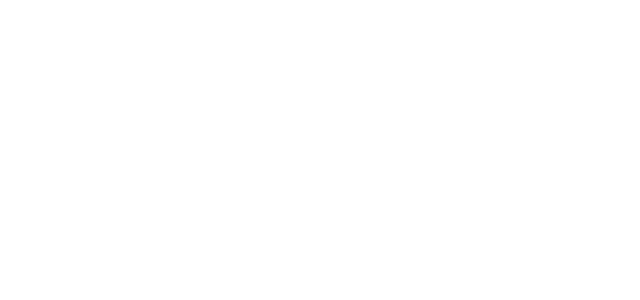
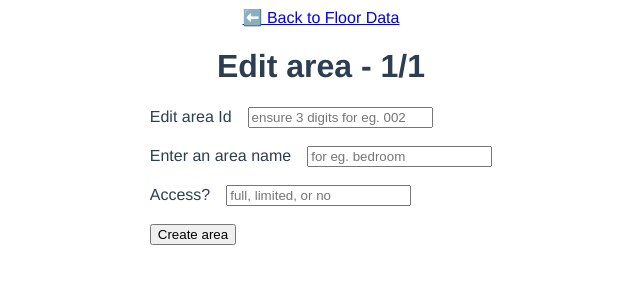
Before and after one commit to bibhashdash/lucion-nexgen, a Vue app: page /jobs/1/surveydata/1/1/1/editarea in a window 1280 px wide. Before the commit this address had no page. Shown: the top 300 px of the page, without its empty margins (319-959 px from the left). Built offline with nearby package versions, Linux system fonts and the light colour scheme.

Commit message:
added 'edit area' functionality

```diff
--- a/src/router/index.js
+++ b/src/router/index.js
@@ -10,6 +10,7 @@
 import NewFloor from "../views/NewFloor.vue";
 import EditFloor from "../views/EditFloor.vue";
 import NewArea from "../views/NewArea.vue";
+import EditArea from "../views/EditArea.vue";
 
 const routes = [
   {
@@ -38,6 +39,12 @@
     path: "/jobs/:jobId/surveydata/:floorId/newarea",
     name: "NewArea",
     component: NewArea,
+    props: true,
+  },
+  {
+    path: "/jobs/:jobId/surveydata/:floorId/:areaId/:areaName/editarea",
+    name: "EditArea",
+    component: EditArea,
     props: true,
   },
   {
--- /dev/null
+++ b/src/views/EditArea.vue
@@ -0,0 +1,112 @@
+<template>
+  <router-link
+    :to="{
+      name: 'Floor',
+      params: { jobId: `${jobId}`, floorId: `${floorId}` },
+    }"
+    >⬅️ Back to Floor Data</router-link
+  >
+  <h1>Edit area - {{ areaId }}/{{ areaName }}</h1>
+  <form @submit.prevent="editCurrentArea">
+    <label>Edit area Id</label>
+    <input
+      v-model="editAreaIdSubmission"
+      type="text"
+      name=""
+      id=""
+      required
+      placeholder="ensure 3 digits for eg. 002"
+    />
+    <br />
+    <br />
+    <label>Enter an area name</label>
+    <input
+      v-model="editAreaNameSubmission"
+      type="text"
+      name=""
+      id=""
+      required
+      placeholder="for eg. bedroom"
+    />
+    <br />
+    <br />
+
+    <label>Access?</label>
+    <input
+      v-model="editAreaAccessSubmission"
+      type="text"
+      name=""
+      id=""
+      required
+      placeholder="full, limited, or no"
+    />
+    <br />
+    <br />
+    <button type="submit">Create area</button>
+  </form>
+</template>
+
+<script>
+import { ref } from "@vue/reactivity";
+import { db } from "../firebase/config";
+import { useRouter, useRoute } from "vue-router";
+import {
+  doc,
+  getDoc,
+  setDoc,
+  updateDoc,
+  collection,
+  getDocs,
+  deleteField,
+} from "firebase/firestore";
+export default {
+  props: ["jobId", "floorId", "areaId", "areaName"],
+  setup(props) {
+    const editAreaIdSubmission = ref(null);
+    const editAreaNameSubmission = ref(null);
+    const editAreaAccessSubmission = ref(null);
+    const router = useRouter();
+
+    // console.log(props.jobId);
+    const editCurrentArea = async () => {
+      const docRef = doc(db, "surveyorBD", `${props.jobId}`);
+      // const doc1 = await getDoc(docRef);
+      const tempObject = await getDoc(docRef);
+
+      console.log(
+        tempObject.data().floors[`floor${props.floorId}`].areas[
+          `${props.areaId}`
+        ]
+      );
+
+      await updateDoc(docRef, {
+        [`floors.floor${props.floorId}.areas.${editAreaIdSubmission.value}`]:
+          tempObject.data().floors[`floor${props.floorId}`].areas[
+            `${props.areaId}`
+          ],
+        [`floors.floor${props.floorId}.areas.${editAreaIdSubmission.value}.areaInfo.areaAccess`]:
+          editAreaAccessSubmission.value,
+        [`floors.floor${props.floorId}.areas.${editAreaIdSubmission.value}.areaInfo.areaName`]:
+          editAreaNameSubmission.value,
+        [`floors.floor${props.floorId}.areas.${editAreaIdSubmission.value}.areaInfo.areaId`]:
+          editAreaIdSubmission.value,
+
+        [`floors.floor${props.floorId}.areas.${props.areaId}`]: deleteField(),
+      });
+
+      //   router.push({
+      //     name: "SurveyData",
+      //     params: { jobId: props.jobId },
+      //   });
+    };
+    return {
+      editCurrentArea,
+      editAreaIdSubmission,
+      editAreaNameSubmission,
+      editAreaAccessSubmission,
+    };
+  },
+};
+</script>
+
+<style></style>
--- a/src/views/Floor.vue
+++ b/src/views/Floor.vue
@@ -34,6 +34,7 @@
             jobId: `${jobId}`,
             floorId: `${floorId}`,
             areaId: `${fd[0]}`,
+            areaName: `${fd[1]}`,
           },
         }"
       >
--- a/src/views/NewItem.vue
+++ b/src/views/NewItem.vue
@@ -122,6 +122,7 @@
     const addData = async () => {
       const docRef = doc(db, "surveyorBD", `${props.jobId}`);
       const tempDoc = await getDoc(docRef);
+
     };
     router.push({
       name: "SurveyArea",
--- a/src/views/SurveyArea.vue
+++ b/src/views/SurveyArea.vue
@@ -7,6 +7,7 @@
     ><button>⬅️ Back to Floor</button>
   </router-link>
   <h1>{{ floorId }}/{{ areaId }}</h1>
+  <div class="cta-buttons">
     <router-link
       :to="{
         name: 'NewItem',
@@ -18,6 +19,20 @@
       }"
       ><button>Add a new item ➕</button>
     </router-link>
+    <router-link
+      :to="{
+        name: 'EditArea',
+        params: {
+          jobId: `${jobId}`,
+          floorId: `${floorId}`,
+          areaId: `${areaId}`,
+          areaName: `${areaName}`,
+        },
+      }"
+      ><button>Edit Area</button></router-link
+    >
+  </div>
+
   <div class="area-data" v-if="areaData">
     <ul v-for="ad in areaData" :key="ad">
       <li>
@@ -39,7 +54,7 @@
 import { doc, getDoc, collection, getDocs } from "firebase/firestore";
 import DisplayItemData from "../components/DisplayItemData.vue";
 export default {
-  props: ["jobId", "areaId", "floorId", "floorData"],
+  props: ["jobId", "areaId", "floorId", "floorData", "areaName"],
   components: { DisplayItemData },
   setup(props) {
     const areaData = ref(null);
```
Lines whose indentation alone changed are shown as unchanged.
